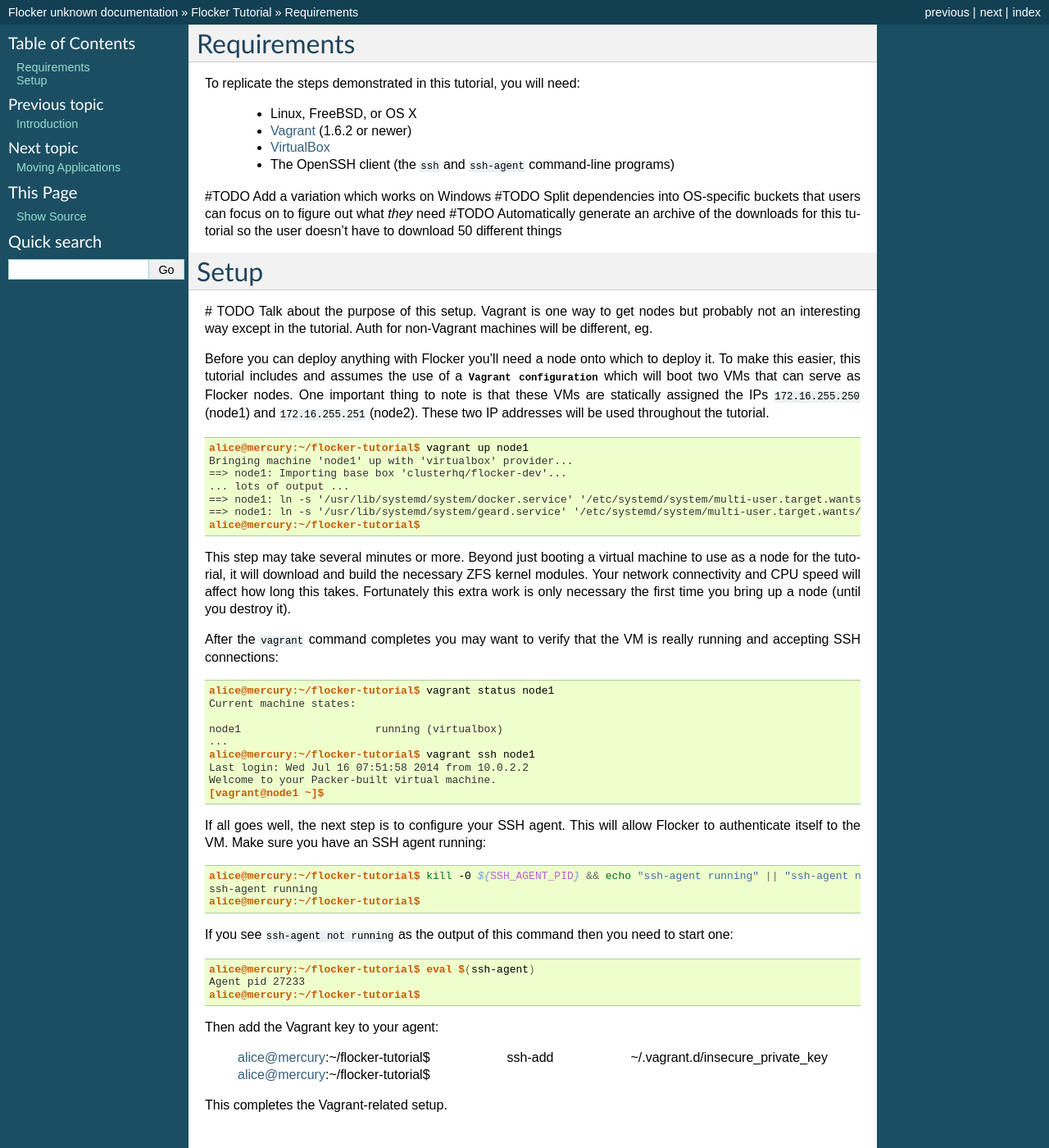
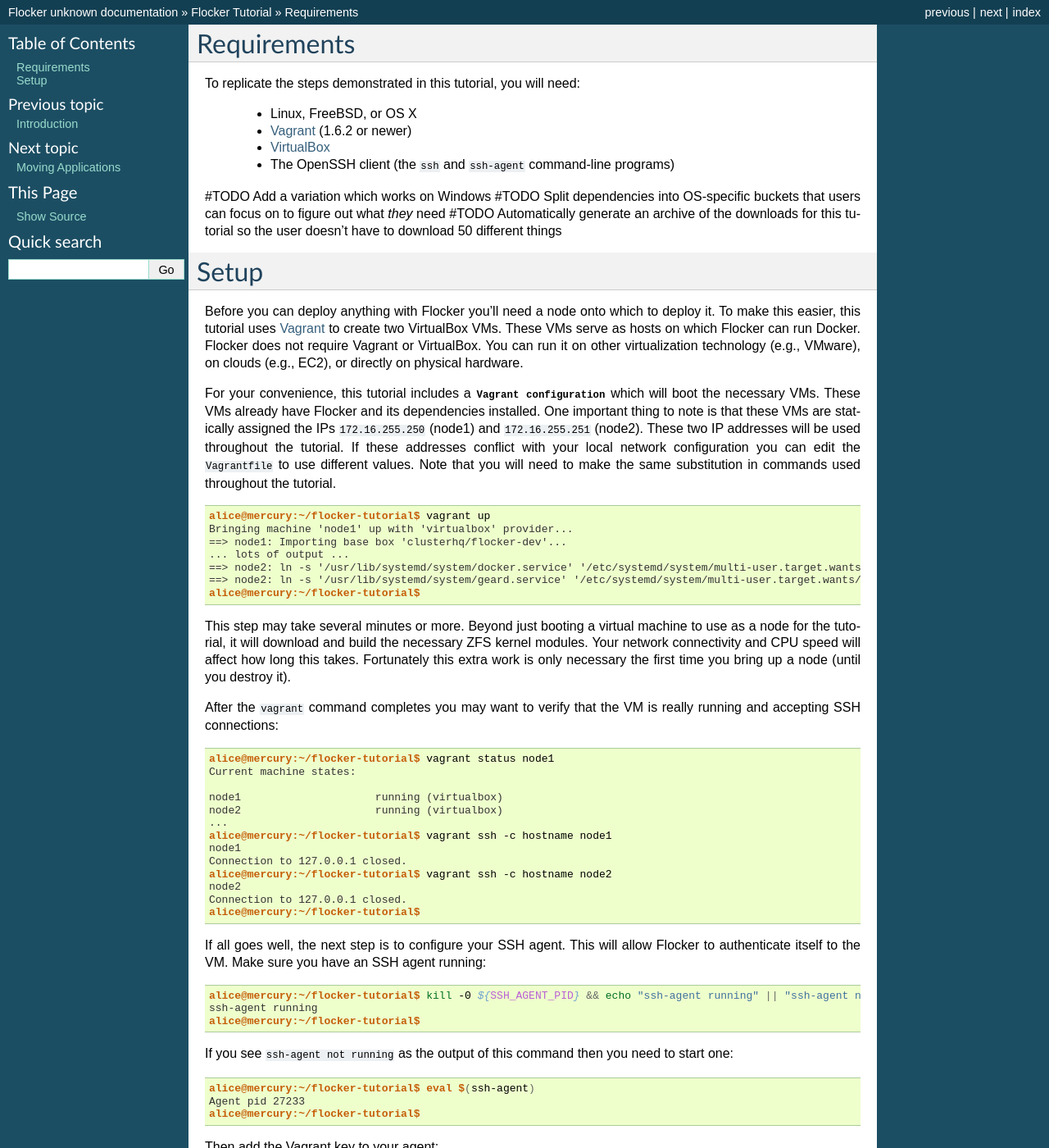
Before and after one commit to ClusterHQ/flocker, a Sphinx documentation site: the page built from docs/tutorial/vagrant-setup.rst, in a window 1280 px wide and 1400 px high. Shown: the whole window at 82% size. Built offline with Sphinx 7.4.7, drawn with Linux system fonts in a browser that asks for light colours; some of the changed text lies outside the part shown.

Commit message:
Start both VMs from the start to minimize waiting mid-tutorial.

```diff
--- a/docs/tutorial/vagrant-setup.rst
+++ b/docs/tutorial/vagrant-setup.rst
@@ -18,21 +18,27 @@
 Setup
 =====
 
-# TODO Talk about the purpose of this setup.  Vagrant is one way to get nodes but probably not an interesting way except in the tutorial.  Auth for non-Vagrant machines will be different, eg.
+Before you can deploy anything with Flocker you'll need a node onto which to deploy it.
+To make this easier, this tutorial uses `Vagrant`_ to create two VirtualBox VMs.
+These VMs serve as hosts on which Flocker can run Docker.
+Flocker does not require Vagrant or VirtualBox.
+You can run it on other virtualization technology (e.g., VMware), on clouds (e.g., EC2), or directly on physical hardware.
 
-Before you can deploy anything with Flocker you'll need a node onto which to deploy it.
-To make this easier, this tutorial includes and assumes the use of a :download:`Vagrant configuration <Vagrantfile>` which will boot two VMs that can serve as Flocker nodes.
+For your convenience, this tutorial includes a :download:`Vagrant configuration <Vagrantfile>` which will boot the necessary VMs.
+These VMs already have Flocker and its dependencies installed.
 One important thing to note is that these VMs are statically assigned the IPs ``172.16.255.250`` (node1) and ``172.16.255.251`` (node2).
 These two IP addresses will be used throughout the tutorial.
+If these addresses conflict with your local network configuration you can edit the ``Vagrantfile`` to use different values.
+Note that you will need to make the same substitution in commands used throughout the tutorial.
 
 .. code-block:: console
 
-   alice@mercury:~/flocker-tutorial$ vagrant up node1
+   alice@mercury:~/flocker-tutorial$ vagrant up
    Bringing machine 'node1' up with 'virtualbox' provider...
    ==> node1: Importing base box 'clusterhq/flocker-dev'...
    ... lots of output ...
-   ==> node1: ln -s '/usr/lib/systemd/system/docker.service' '/etc/systemd/system/multi-user.target.wants/docker.service'
-   ==> node1: ln -s '/usr/lib/systemd/system/geard.service' '/etc/systemd/system/multi-user.target.wants/geard.service'
+   ==> node2: ln -s '/usr/lib/systemd/system/docker.service' '/etc/systemd/system/multi-user.target.wants/docker.service'
+   ==> node2: ln -s '/usr/lib/systemd/system/geard.service' '/etc/systemd/system/multi-user.target.wants/geard.service'
    alice@mercury:~/flocker-tutorial$
 
 This step may take several minutes or more.
@@ -48,11 +54,15 @@
    Current machine states:
 
    node1                     running (virtualbox)
+   node2                     running (virtualbox)
    ...
-   alice@mercury:~/flocker-tutorial$ vagrant ssh node1
-   Last login: Wed Jul 16 07:51:58 2014 from 10.0.2.2
-   Welcome to your Packer-built virtual machine.
-   [vagrant@node1 ~]$
+   alice@mercury:~/flocker-tutorial$ vagrant ssh -c hostname node1
+   node1
+   Connection to 127.0.0.1 closed.
+   alice@mercury:~/flocker-tutorial$ vagrant ssh -c hostname node2
+   node2
+   Connection to 127.0.0.1 closed.
+   alice@mercury:~/flocker-tutorial$
 
 If all goes well, the next step is to configure your SSH agent.
 This will allow Flocker to authenticate itself to the VM.
@@ -77,4 +87,5 @@
    alice@mercury:~/flocker-tutorial$ ssh-add ~/.vagrant.d/insecure_private_key
    alice@mercury:~/flocker-tutorial$
 
+You now have two VMs running and easy SSH access to them.
 This completes the Vagrant-related setup.
```
Also changed, not shown: docs/tutorial/moving-applications.rst (+2 -12 lines).
